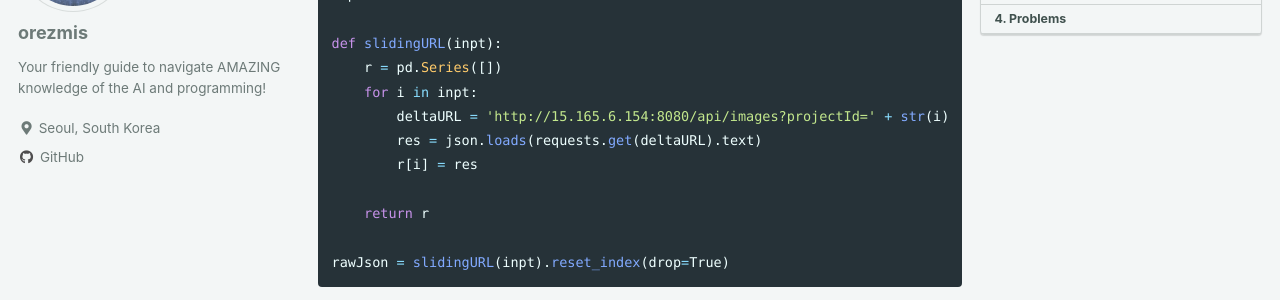
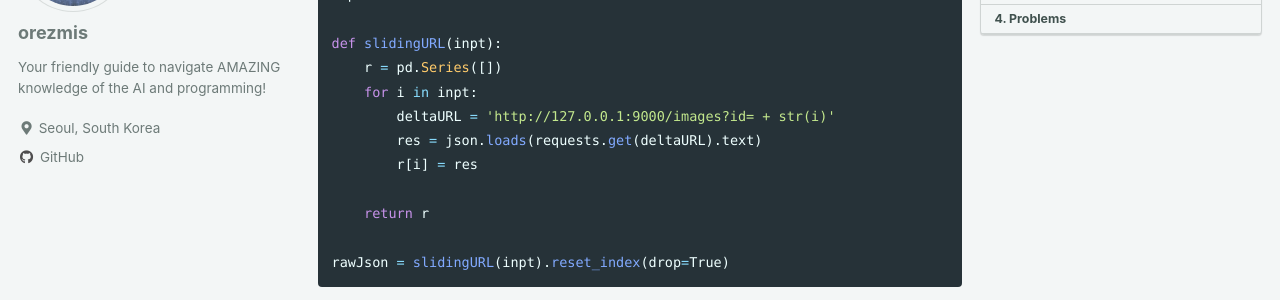
Before and after one commit to orezmis/orezmis.github.io, a Jekyll site: the page built from _posts/2020-11-16-journal_02.md, in a window 1280 px wide and 900 px high, scrolled down 1720 px. Shown: the part 152-452 px from the top of the window. Built offline with Jekyll 4.4.1, drawn with Linux system fonts in a browser that asks for light colours; cached includes are drawn as plain includes; some of the changed lines change nothing that is shown.

Commit message:
second journal

```diff
--- a/_posts/2020-11-16-journal_02.md
+++ b/_posts/2020-11-16-journal_02.md
@@ -77,7 +77,7 @@ inpt = idList # GLOBAL VARIABLE
 def slidingURL(inpt):
     r = pd.Series([])
     for i in inpt:
-        deltaURL = 'http://15.165.6.154:8080/api/images?projectId=' + str(i)
+        deltaURL = 'http://127.0.0.1:9000/images?id= + str(i)'
         res = json.loads(requests.get(deltaURL).text)
         r[i] = res
 
```
